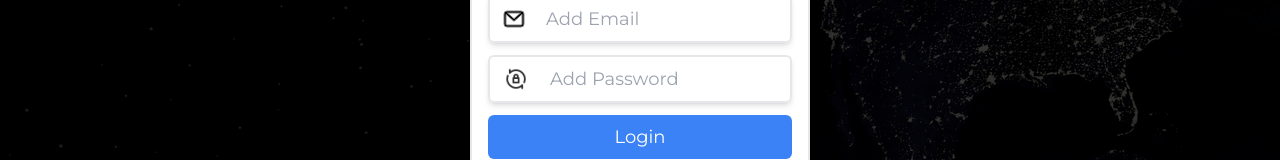
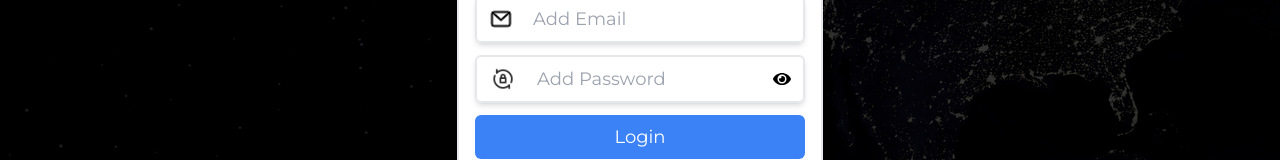
Before and after one commit to subhadipbhowmik/bio-branch, a Next.js app in the folder site/: page /login in a window 1280 px wide. Shown: the part 385-545 px from the top of the page. Built offline with nearby package versions, Linux system fonts and the light colour scheme.

Commit message:
Add show password icon in login and register page to show and hide password enter .

```diff
--- a/site/pages/apply.js
+++ b/site/pages/apply.js
@@ -3,6 +3,8 @@ import styles from '../styles/apply.module.css';
 import { toast } from 'react-toastify';
 import Link from 'next/link';
 import { useRouter } from 'next/router';
+import { FaEye } from "react-icons/fa";
+import { FaEyeSlash } from "react-icons/fa";
 
 const Apply = () => {
   const router = useRouter();
@@ -10,6 +12,7 @@ const Apply = () => {
   const [category, setCategory] = useState('');
   const [email, setEmail] = useState('');
   const [password, setPassword] = useState('');
+  const [showPassword, setShowPassword] = useState(false);
   const [submitted, setSubmitted] = useState(false);
 
   const handleCategoryChange = (e) => {
@@ -70,7 +73,7 @@ const Apply = () => {
               <span className='flex items-center shadow-md border-2 px-3 py-2 rounded-md focus:outline-none'>
                 <img className='w-6 mr-2' src="/svg/email.svg" alt="" />
                 <input
-                 className='focus:outline-none'
+                  className='focus:outline-none'
                   placeholder='Add Email'
                   type="email"
                   value={email}
@@ -82,19 +85,26 @@ const Apply = () => {
                   <path d="M 25 3 C 18.363281 3 13 8.363281 13 15 L 13 20 L 9 20 C 7.355469 20 6 21.355469 6 23 L 6 47 C 6 48.644531 7.355469 50 9 50 L 41 50 C 42.644531 50 44 48.644531 44 47 L 44 23 C 44 21.355469 42.644531 20 41 20 L 37 20 L 37 15 C 37 8.363281 31.636719 3 25 3 Z M 25 5 C 30.566406 5 35 9.433594 35 15 L 35 20 L 15 20 L 15 15 C 15 9.433594 19.433594 5 25 5 Z M 9 22 L 41 22 C 41.554688 22 42 22.445313 42 23 L 42 47 C 42 47.554688 41.554688 48 41 48 L 9 48 C 8.445313 48 8 47.554688 8 47 L 8 23 C 8 22.445313 8.445313 22 9 22 Z M 25 30 C 23.300781 30 22 31.300781 22 33 C 22 33.898438 22.398438 34.6875 23 35.1875 L 23 38 C 23 39.101563 23.898438 40 25 40 C 26.101563 40 27 39.101563 27 38 L 27 35.1875 C 27.601563 34.6875 28 33.898438 28 33 C 28 31.300781 26.699219 30 25 30 Z"></path>
                 </svg>
                 <input
-                 className='focus:outline-none'
+                  className='focus:outline-none'
                   placeholder='Add Password'
-                  type="password"
+                  type={showPassword ? "text" : "password"}
                   value={password}
                   onChange={(e) => setPassword(e.target.value)}
                   required
                 />
+                <button
+                  type="button"
+                  onClick={() => setShowPassword(!showPassword)}
+                  className='focus:outline-none ml-2'
+                >
+                  {showPassword ? <FaEyeSlash /> : <FaEye />}
+                </button>
               </span>
 
               <h5 className='text-center text-sm text-blue-600'>Account Type</h5>
               <span className="flex justify-between">
                 <label htmlFor="" className='flex gap-2 cursor-pointer'>
-                  <input type="radio" value='Creator' checked={category === 'Creator'} onChange={handleCategoryChange} className='cursor-pointer'/>
+                  <input type="radio" value='Creator' checked={category === 'Creator'} onChange={handleCategoryChange} className='cursor-pointer' />
                   <p>Creator</p>
                 </label>
                 <label htmlFor="" className='flex gap-2 cursor-pointer'>
@@ -102,7 +112,7 @@ const Apply = () => {
                   <p>Agency</p>
                 </label>
                 <label htmlFor="Brand" className='flex gap-2 cursor-pointer'>
-                  <input type="radio" value='Brand' checked={category === 'Brand'} onChange={handleCategoryChange} className='cursor-pointer'/>
+                  <input type="radio" value='Brand' checked={category === 'Brand'} onChange={handleCategoryChange} className='cursor-pointer' />
                   <p>Brand</p>
                 </label>
               </span>
--- a/site/pages/login.js
+++ b/site/pages/login.js
@@ -3,11 +3,14 @@ import styles from '../styles/apply.module.css';
 import { toast } from 'react-toastify';
 import Link from 'next/link';
 import { useRouter } from 'next/router';
+import { FaEye } from "react-icons/fa";
+import { FaEyeSlash } from "react-icons/fa";
 
 const Login = () => {
   const route = useRouter();
   const [email, setEmail] = useState('');
   const [password, setPassword] = useState('');
+  const [showPassword, setShowPassword] = useState(false); // State to toggle password visibility
 
   const handleLogin = (e) => {
     e.preventDefault();
@@ -20,7 +23,6 @@ const Login = () => {
       body: JSON.stringify({ email, password }),
     };
 
-    // backend implementations
     fetch('https://bio-branch-server.onrender.com/api/login', options)
       .then(response => response.json())
       .then(data => {
@@ -36,7 +38,6 @@ const Login = () => {
       .catch(error => toast.error("An error occurred. Please try again."));
   };
 
-  // Google login function
   const googleLogin = () => {
     window.location.href = 'http://localhost:4000/auth/google';
   };
@@ -51,11 +52,32 @@ const Login = () => {
             <form onSubmit={handleLogin} className='flex flex-col gap-3 text-lg'>
               <span className='flex items-center shadow-md border-2 px-3 py-2 rounded-md focus:outline-none'>
                 <img className='w-6 mr-2' src="/svg/email.svg" alt="" />
-                <input className='px-3 rounded-md focus:outline-none' placeholder='Add Email' type="email" value={email} onChange={(e) => setEmail(e.target.value)} />
+                <input
+                  className='px-3 rounded-md focus:outline-none'
+                  placeholder='Add Email'
+                  type="email"
+                  value={email}
+                  onChange={(e) => setEmail(e.target.value)}
+                />
               </span>
+
               <span className='flex items-center shadow-md border-2 px-3 py-2 rounded-md focus:outline-none'>
                 <img className='w-7 mr-2' src="/svg/password.png" alt="" />
-                <input className='px-3 rounded-md focus:outline-none' placeholder='Add Password' type="password" value={password} onChange={(e) => setPassword(e.target.value)} required/>
+                <input
+                  className='px-3 rounded-md focus:outline-none'
+                  placeholder='Add Password'
+                  type={showPassword ? "text" : "password"}
+                  value={password}
+                  onChange={(e) => setPassword(e.target.value)}
+                  required
+                />
+                <button
+                  type="button"
+                  onClick={() => setShowPassword(!showPassword)}
+                  className='ml-2 focus:outline-none'
+                >
+                  {showPassword ? <FaEyeSlash /> : <FaEye />} {/* Toggle icon based on state */}
+                </button>
               </span>
 
               <input type='submit' value='Login' className='bg-blue-500 text-white px-3 py-2 rounded-md' />
```
Also changed, not shown: package.json (added, +19 -0 lines), site/package.json (+4 -3 lines), 1 other file (tests, documents, lock files or other folders).
